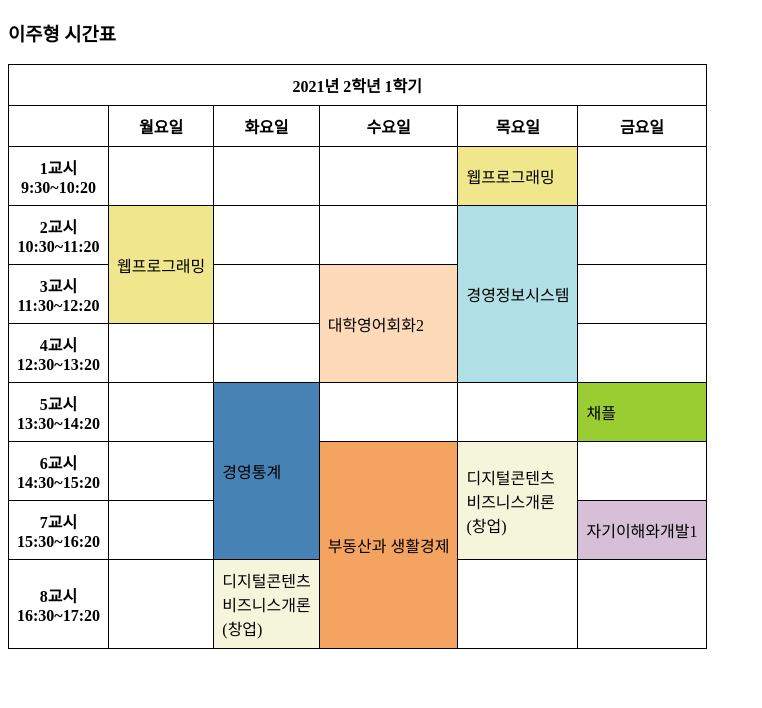
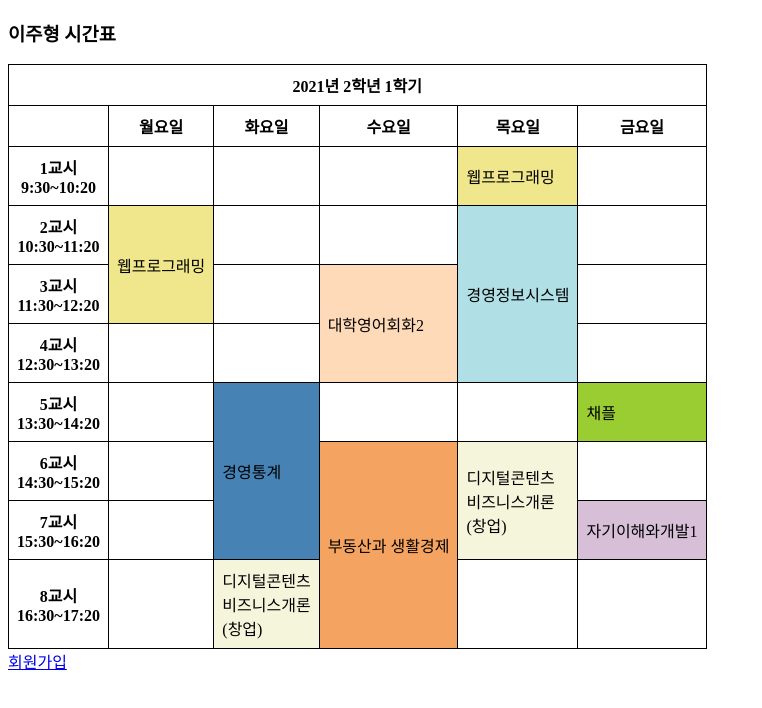
Before and after one commit to JuHyeongLee99/JuHYeongLee99.github.io, a plain HTML site: page index.html in a window 1280 px wide. Shown: the whole page, without its empty margins (0-762 px from the left). Drawn offline with Linux system fonts and the light colour scheme.

Commit message:
링크걸기

```diff
--- a/index.html
+++ b/index.html
@@ -46,6 +46,7 @@ table, th, tr, td {
 	</tr>
 </table>
 
+<a href="./회원가입 페이지 만들기/회원가입.html">회원가입</a>
 
 
 
```
